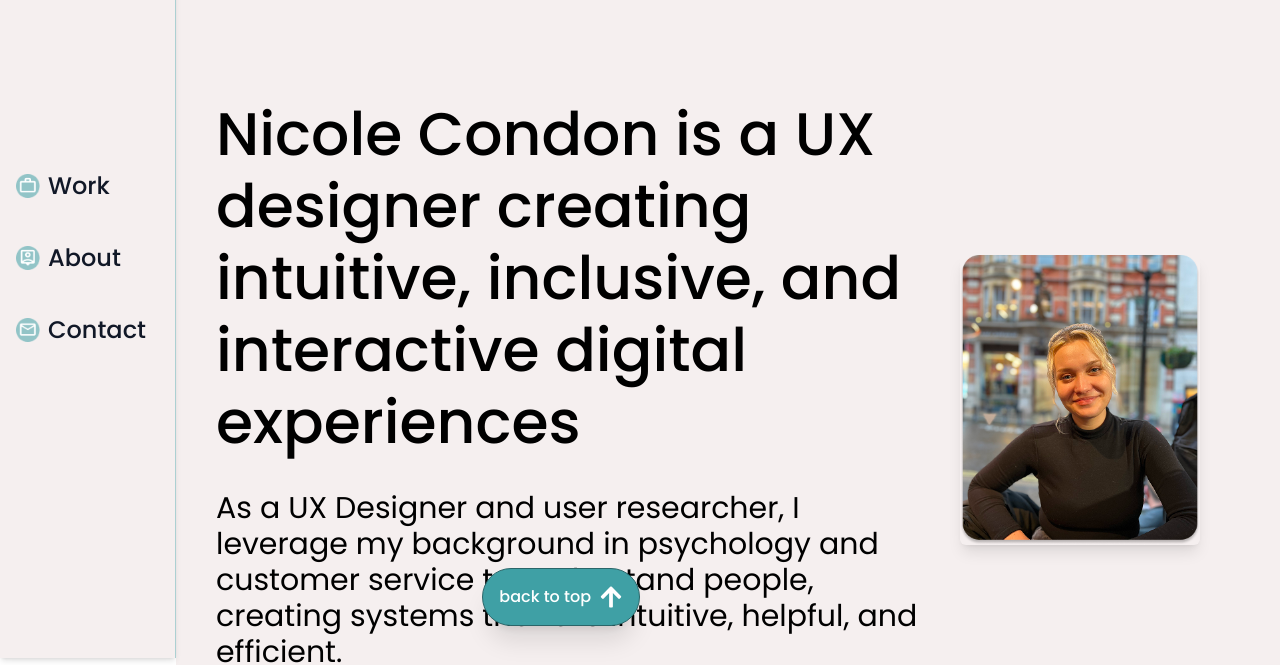
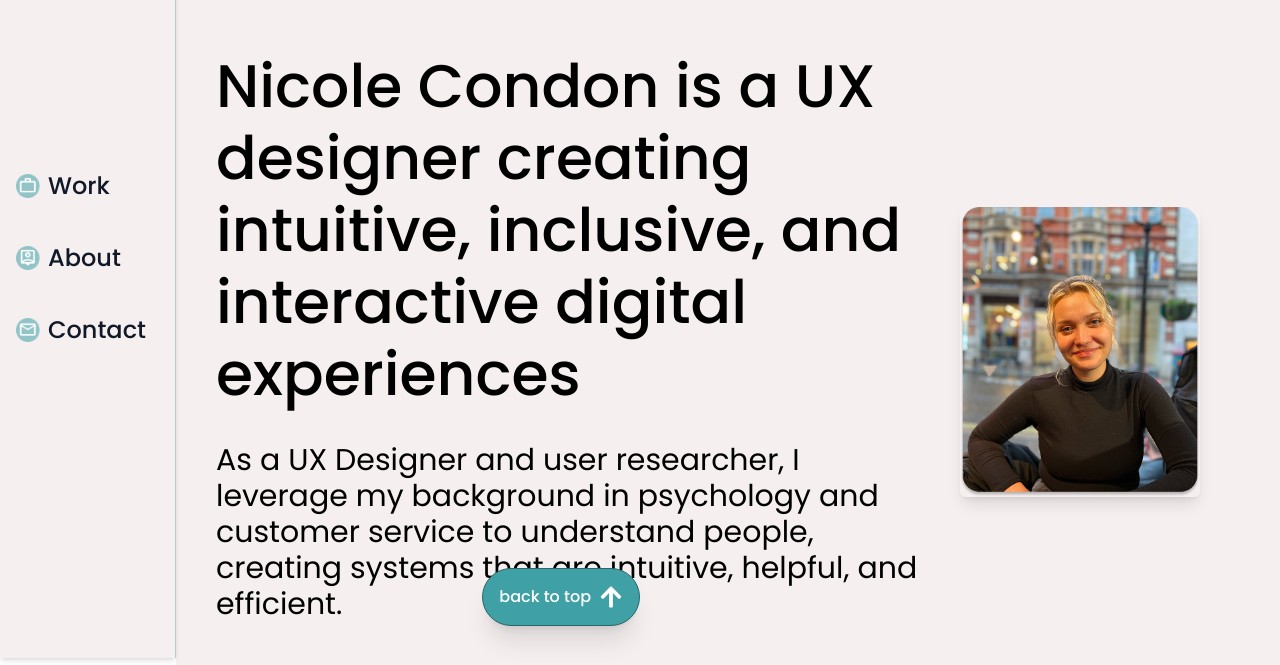
Before and after one commit to savvakasha/portfolio, a React (Vite) app: page / in a window 1280 px wide. Shown: the part 142-807 px from the top of the page. Built offline with nearby package versions, Linux system fonts and the light colour scheme.

Commit message:
Update Banner.jsx

```diff
--- a/src/components/Banner.jsx
+++ b/src/components/Banner.jsx
@@ -1,6 +1,6 @@
 const Banner = ({ children, className }) => {
     return (
-        <section className={`flex pb-10 md:pb-20 pt-14 md:pt-60 ${className}`} style={{ backgroundColor: '#F5EFEF' }}>
+        <section className={`flex pb-10 md:pb-20 pt-14 md:pt-48 ${className}`} style={{ backgroundColor: '#F5EFEF' }}>
             <div className="container md:flex px-6 md:px-10 items-center justify-around">
                 {children}
             </div>
```
